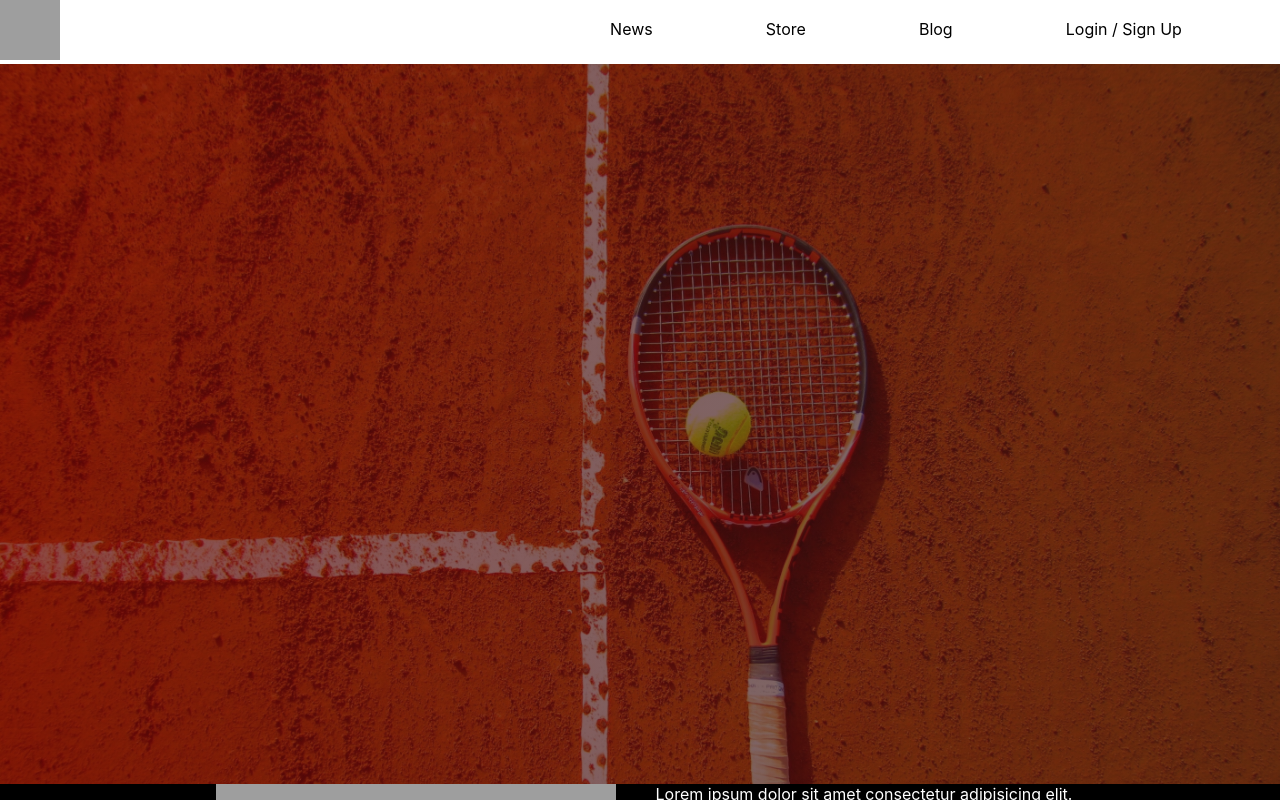
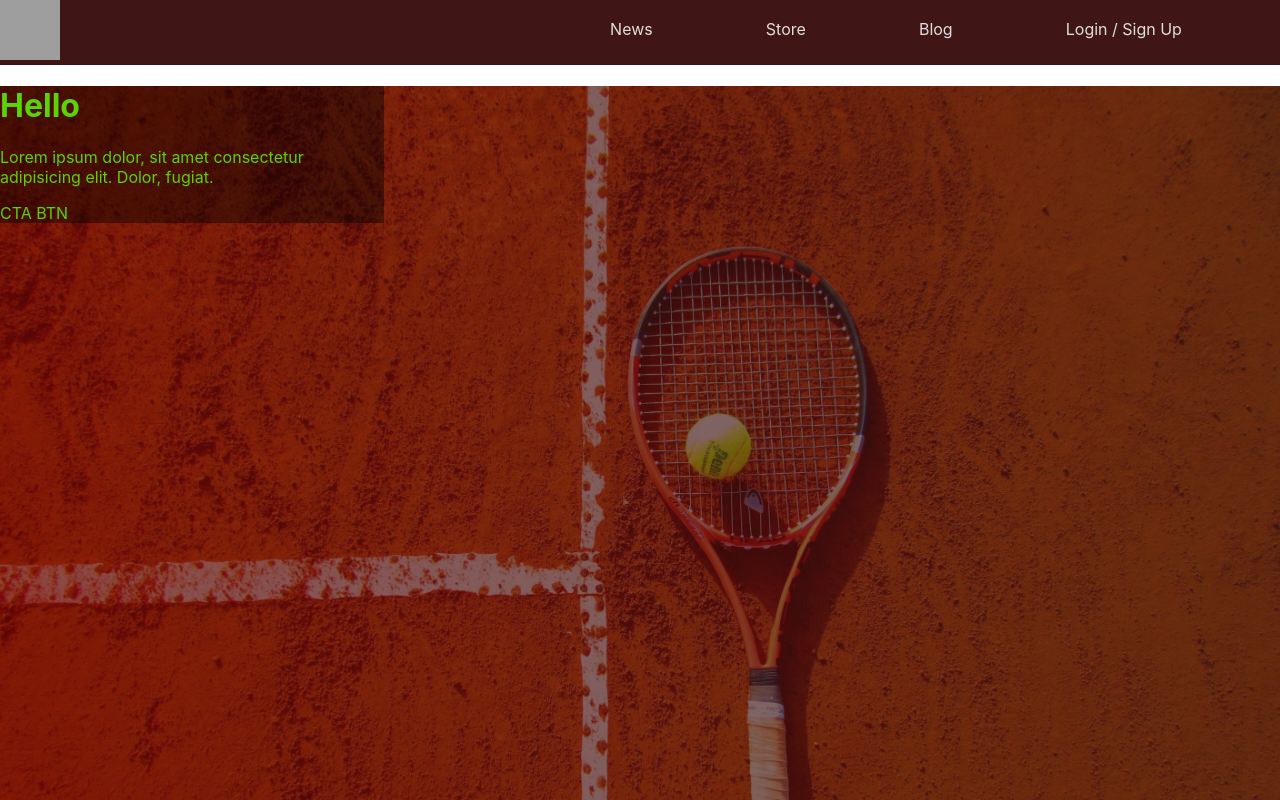
Before and after one commit to C-E-Campbell/RedRockTennisCo, a React (Create React App) app: page / in a window 1280 px wide. Shown: the top 800 px of the page. Built offline with nearby package versions, Linux system fonts and the light colour scheme; grey boxes are pictures that could not be loaded.

Commit message:
added hero cta section

```diff
--- a/src/component/header/header.style.scss
+++ b/src/component/header/header.style.scss
@@ -3,7 +3,8 @@
 	margin: 0 auto;
 	display: flex;
 	align-items: center;
-	background: #fff;
+	background: #3f1515;
+	border-bottom: 1px solid #381313;
 }
 
 .header-links {
@@ -15,16 +16,18 @@
 }
 
 .header-item {
+	color: rgb(223, 223, 223);
 	list-style: none;
 	display: inline-block;
 	margin: 0px 15px;
-	border-bottom: 2px solid #ffffff;
+	border-bottom: 1px solid rgb(63, 21, 21);
 	padding-bottom: 5px;
 	transition: border-bottom 0.3s ease-in-out;
 
 	&:hover {
-		color: #951212;
-		border-bottom: 2px solid #951212;
+		color: #fff;
+		border-bottom: 1px solid #fff;
+		cursor: pointer;
 	}
 }
 
--- a/src/component/hero/hero.component.jsx
+++ b/src/component/hero/hero.component.jsx
@@ -2,7 +2,18 @@ import React from "react";
 import "./hero.style.scss";
 
 const Hero = () => {
-	return <div className='hero-container'></div>;
+	return (
+		<div className='hero-container'>
+			<div className='hero-box'>
+				<h1>Hello</h1>
+				<p>
+					Lorem ipsum dolor, sit amet consectetur adipisicing elit. Dolor,
+					fugiat.
+				</p>
+				<a>CTA BTN</a>
+			</div>
+		</div>
+	);
 };
 
 export default Hero;
--- a/src/component/hero/hero.style.scss
+++ b/src/component/hero/hero.style.scss
@@ -11,3 +11,9 @@
 	background-repeat: no-repeat;
 	background-position: 100;
 }
+
+.hero-box {
+	color: rgb(90, 211, 9);
+	background-color: rgba(0, 0, 0, 0.425);
+	width: 30%;
+}
```
